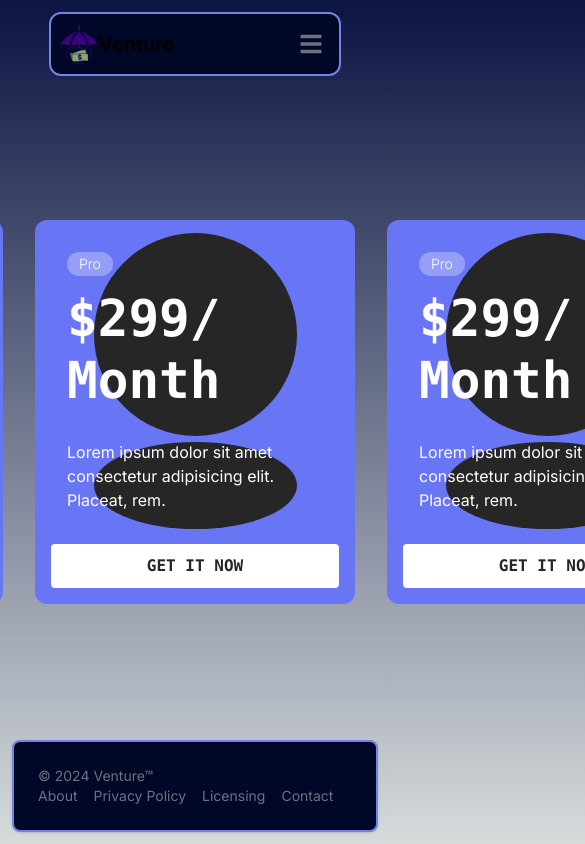
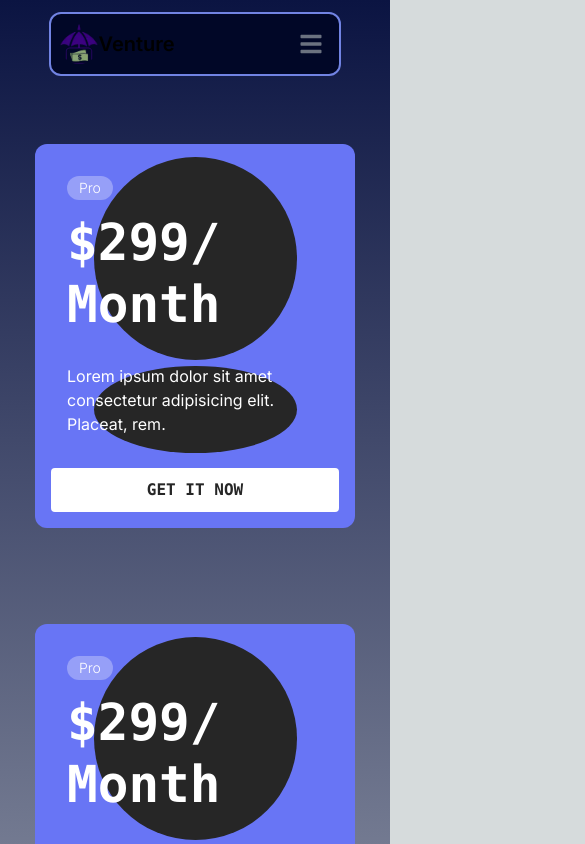
Before and after one commit to Petre4488/venture-v3, a Next.js app: page /prices in a window 390 px wide. Shown: the top 844 px of the page, 585 px wide, since content can reach past the window. Built offline with nearby package versions, Linux system fonts and the light colour scheme.

Commit message:
prices flex responsiveness fix

```diff
--- a/src/app/prices/page.jsx
+++ b/src/app/prices/page.jsx
@@ -4,7 +4,7 @@ import SquishyCard from "../../Components/SquishyCard";
 
 export default function Prices() {
   return (
-    <div className="container flex flex-roaw items-center justify-center">
+    <div className="container flex flex-col lg:flex-row items-center justify-center">
       <SquishyCard />
       <SquishyCard />
       <SquishyCard />
```
